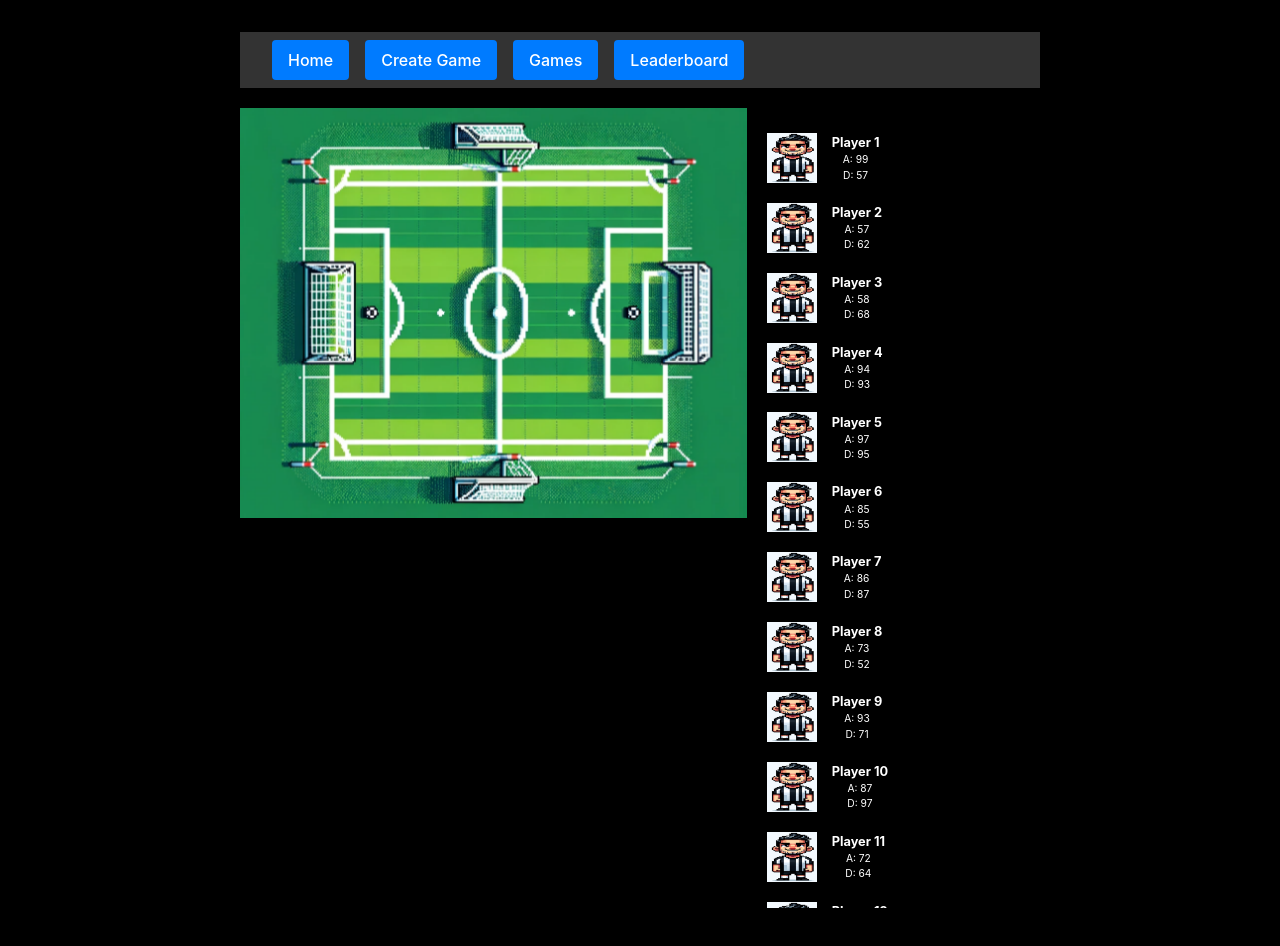
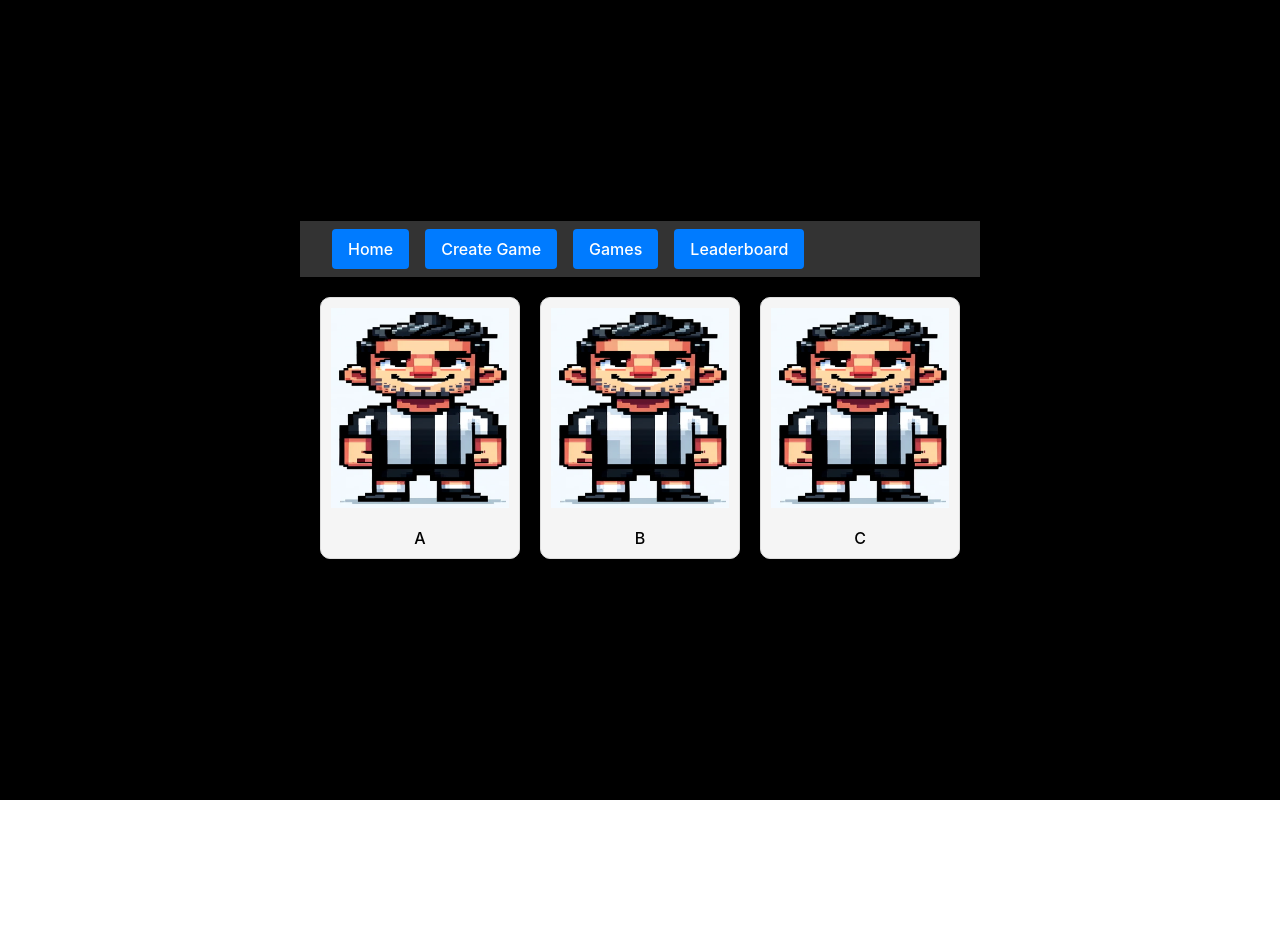
Before and after one commit to arjanjohan/aleo-football, a React (Vite) app: page /create-game in a window 1280 px wide. Shown: the top 946 px of the page. After the commit the page ends 800 px from the top, so only its background shows below. Built offline with nearby package versions, Linux system fonts and the light colour scheme.

Commit message:
add team selection

```diff
--- a/src/CreateGame.css
+++ b/src/CreateGame.css
@@ -86,3 +86,36 @@
 .player-score {
   font-size: 0.8em;
 }
+
+.select-team-container {
+  display: flex;
+  justify-content: space-around; /* This will space the team options evenly */
+  align-items: center;
+  flex-wrap: wrap; /* Allows wrapping if the container is too narrow */
+  gap: 20px; /* Adds space between the team options */
+  padding: 20px;
+}
+
+.team-option {
+  /* Existing styles... */
+  display: flex;
+  flex-direction: column;
+  align-items: center;
+  padding: 10px;
+  border: 1px solid #ddd; /* Example border, adjust as needed */
+  border-radius: 10px;
+  background-color: #f5f5f5; /* Example background, adjust as needed */
+  width: 200px;
+}
+
+.team-image {
+  width: 100%; /* Set width to 200px */
+  height: 200px; /* Set height to 200px */
+  object-fit: cover; /* This will ensure the image covers the area without distorting aspect ratio */
+  margin-bottom: 10px;
+}
+
+.team-name {
+  /* Existing styles... */
+  margin-top: 10px;
+}
--- a/src/CreateGame.jsx
+++ b/src/CreateGame.jsx
@@ -47,7 +47,19 @@ const GridSlot = ({ slot, player, movePlayer, isDisabled }) => {
   );
 };
 
-// Assume you have a function to fetch the CSV data
+const SelectTeam = ({ onTeamSelected }) => {
+  return (
+    <div className="select-team-container">
+      {['A', 'B', 'C'].map((team) => (
+        <button key={team} className="team-option" onClick={() => onTeamSelected(team)}>
+          <img src={`/images/player_${team.toLowerCase()}.png`} alt={team} className="team-image" />
+          <div className="team-name">{team}</div>
+        </button>
+      ))}
+    </div>
+  );
+};
+
 const fetchCSV = async () => {
   console.log("fetching csv");
   const response = await fetch('/players.csv');
@@ -55,25 +67,26 @@ const fetchCSV = async () => {
   return csv(rawData);
 };
 
-
-// App component
-const App = () => {
+// Strategy component
+const Strategy = ({ team }) => {
   const [players, setPlayers] = useState([]);
   const [grid, setGrid] = useState(Array.from({ length: 12 }, () => null)); // Assuming a 3x4 grid
 
   useEffect(() => {
     // Fetch and parse the CSV data on component mount
     csv('/players.csv').then((data) => {
-      // Transform the data and set the players state
-      const transformedData = data.map((player) => ({
-        ...player,
-        image: `/images/${player.image}`, // Adjust the path as necessary
-        attackScore: Number(player.attackScore), // Ensure the scores are numbers
-        defenseScore: Number(player.defenseScore),
-      }));
-      setPlayers(transformedData);
+      // Filter the data for the selected team and set the players state
+      const teamPlayers = data
+        .filter(player => player.team === selectedTeam) // Filter by selectedTeam
+        .map((player) => ({
+          ...player,
+          image: `/images/${player.image}`,
+          attackScore: Number(player.attackScore),
+          defenseScore: Number(player.defenseScore),
+        }));
+      setPlayers(teamPlayers);
     });
-  }, []);
+  }, [selectedTeam]);
 
   const movePlayer = (playerId, slot) => {
     setGrid((prevGrid) => {
@@ -115,4 +128,25 @@ const App = () => {
 
 };
 
-export default App;
+// CreateGame component
+const CreateGame = () => {
+  const [selectedTeam, setSelectedTeam] = useState(null);
+
+  const handleTeamSelected = (team) => {
+    setSelectedTeam(team);
+  };
+
+  // If a team is selected, render CreateGame; otherwise, render SelectTeam
+  return (
+    <div className="team-setup-container">
+      {selectedTeam ? (
+        <Strategy team={selectedTeam} />
+      ) : (
+        <SelectTeam onTeamSelected={handleTeamSelected} />
+      )}
+    </div>
+  );
+};
+
+
+export default CreateGame;
```
Also changed, not shown: src/GameDetails.css (added, +13 -0 lines), src/GameDetails.jsx (added, +34 -0 lines).
